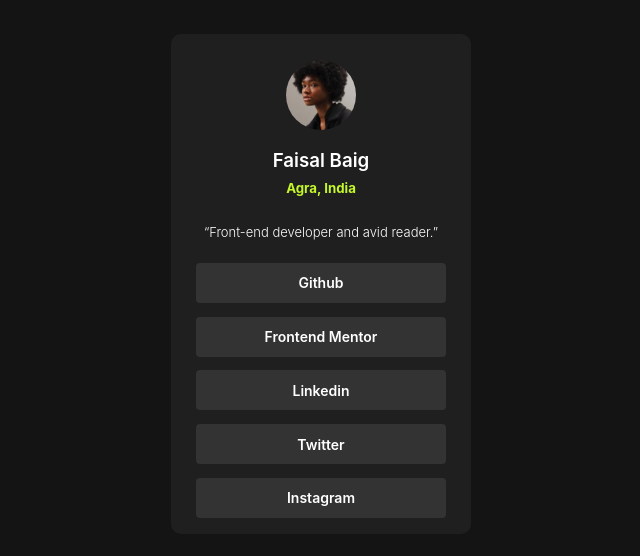
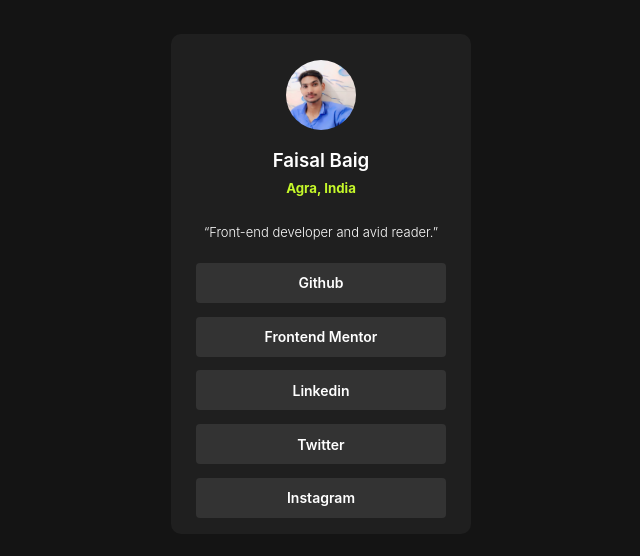
Before and after one commit to Faisalbaig1998/Social-links-profile, a plain HTML site: page index.html in a window 1280 px wide. Shown: the part 116-672 px from the top of the page, without its empty margins (319-959 px from the left). Drawn offline with Linux system fonts and the light colour scheme; a web font is replaced by a local one.

Commit message:
changed profile picture

```diff
--- a/index.css
+++ b/index.css
@@ -80,6 +80,7 @@ body {
   width: 70px;
   height: 70px;
   border-radius: 50%;
+  object-fit: cover;
   /* border: 2px solid red; */
 }
 
--- a/index.html
+++ b/index.html
@@ -12,7 +12,7 @@
       <div class="author">
         <img
           class="avatar-img"
-          src="social-links-profile-main/assets/images/avatar-jessica.jpeg"
+          src="social-links-profile-main/assets/images/WhatsApp Image 2024-06-25 at 1.26.32 AM.jpeg"
         />
         <h3 class="avatar-name">Faisal Baig</h3>
         <h5 class="city-name">Agra, India</h5>
```
Also changed, not shown: social-links-profile-main/assets/images/WhatsApp Image 2024-06-25 at 1.26.32 AM.jpeg (added).
